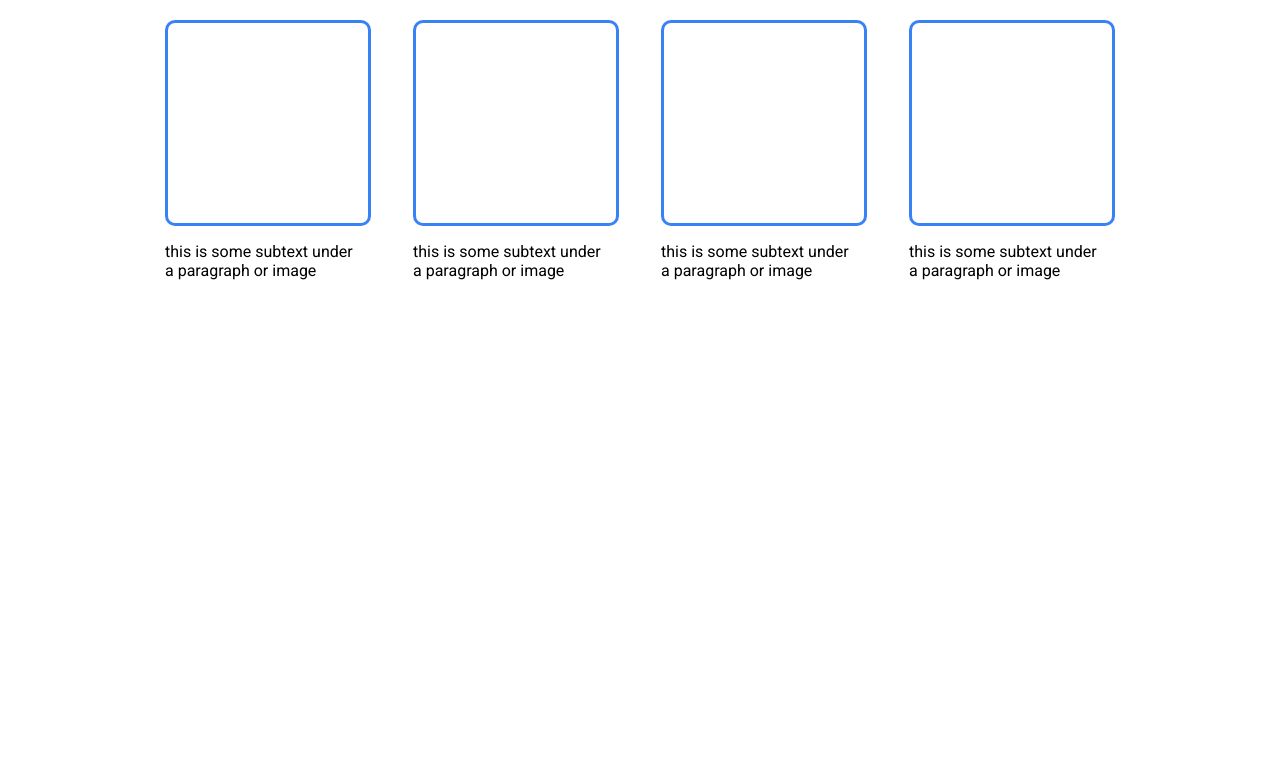
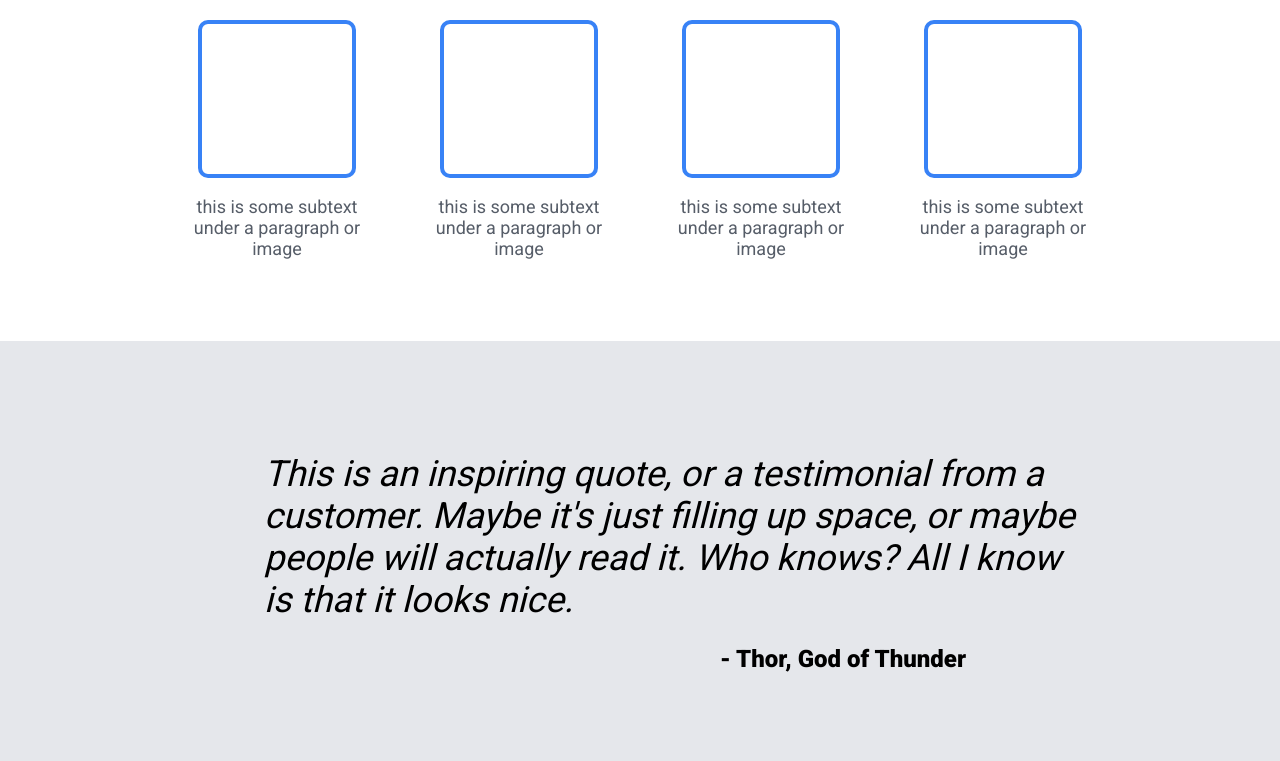
Before and after one commit to zach-barreca/odin-landing-page, a plain HTML site: page index.html in a window 1280 px wide. Shown: the part 654-1415 px from the top of the page. Before the commit the page ends 950 px from the top, so only its background shows below. Drawn offline with Linux system fonts and the light colour scheme.

Commit message:
Create and style quote section

```diff
--- a/index.html
+++ b/index.html
@@ -45,5 +45,9 @@
             </div>
         </div>
     </div>
+    <div class="quote">
+        <h4>This is an inspiring quote, or a testimonial from a customer. Maybe it's just filling up space, or maybe people will actually read it. Who knows? All I know is that it looks nice.</h4>
+        <p class="attribution">- Thor, God of Thunder</p>
+    </div>
 </body>
 </html>
--- a/style.css
+++ b/style.css
@@ -67,11 +67,13 @@ button {
     display: flex;
     flex-direction: column;
     align-items: center;
+    padding-bottom: 64px;
 }
 
 h3 {
     font-size: 36px;
     font-weight: 900;
+    color: #1f2937;
 }
 
 .panel {
@@ -83,17 +85,44 @@ h3 {
 .pair {
     display: flex;
     flex-direction: column;
-    align-content: center;
+    align-items: center;
 }
 
 .graphic {
     border: #3882f6;
     border-style: solid;
     border-radius: 10px;
-    height: 200px;
-    width: 200px;
+    border-width: 4px;
+    height: 150px;
+    width: 150px;
 }
 
 .graphic-text {
     width: 200px;
+    font-size: 18px;
+    text-align: center;
+    color: #565d68;
 }
+
+.quote {
+    display: flex;
+    flex-direction: column;
+    background: #e5e7eb;
+    padding: 64px;
+}
+
+h4 {
+    font-size: 36px;
+    font-style: italic;
+    font-weight: 100;
+    width: 825px;
+    padding-left: 200px;
+    margin-bottom: 0;
+}
+
+.attribution {
+    font-size: 24px;
+    font-weight: 700;
+    text-align: right;
+    padding-right: 250px;
+}
```
